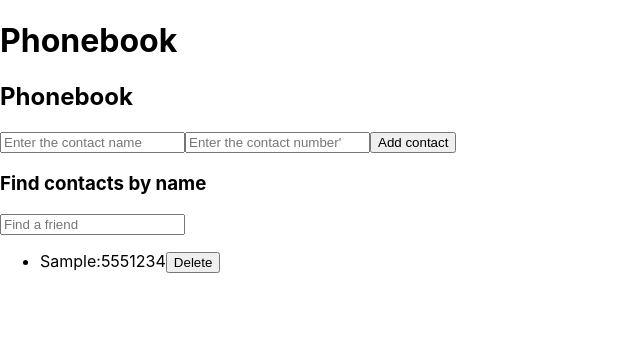
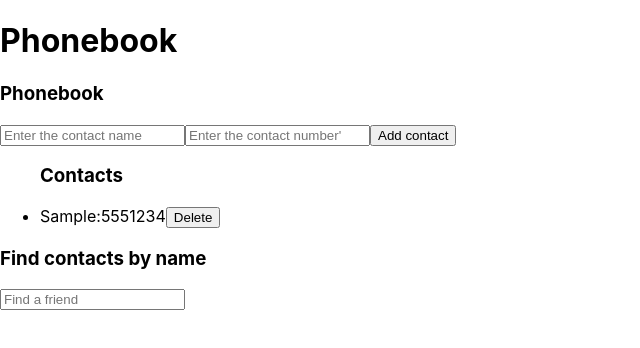
Before and after one commit to izaitseva/goit-react-hw-07-phonebook, a React (Create React App) app: page / in a window 1280 px wide. Both pictures are taken after typing "Sample", "5551234" into the empty fields and a click on the button "Add contact". Shown: the top 348 px of the page, without its empty margins (0-640 px from the left). Built offline with nearby package versions, Linux system fonts and the light colour scheme.

Commit message:
conditional rendering

```diff
--- a/src/features/ContactsList.js
+++ b/src/features/ContactsList.js
@@ -11,14 +11,23 @@ const ContactsList = () => {
     }
 
     return (
-        <ul>
-            {
-                filteredContacts.map((contact) => (
-                    <li key={contact.id}>{contact.name}:{contact.number}
-                        <button onClick={() => onDeleteContact(contact.id)}>Delete</button>
-                    </li>
-                ))}
-        </ul>
+        <>
+
+            {filteredContacts && filteredContacts.length > 0 ? (
+                <ul>
+                    <h3>Contacts</h3>
+                    {filteredContacts.map((contact) => (
+                        <li key={contact.id}>
+                            {contact.name}:{contact.number}
+                            <button onClick={() => onDeleteContact(contact.id)}>Delete</button>
+                        </li>
+                    ))}
+                </ul>
+            ) : (
+                <p>Error</p>
+            )}
+
+        </>
     )
 }
 
--- a/src/features/contacts/Contacts.js
+++ b/src/features/contacts/Contacts.js
@@ -15,8 +15,8 @@ export const Contacts = () => {
                 {contacts.length === 0
                     ? <p>You don't have contacts yet</p>
                     : <>
+                        <ContactsList />
                         <FilterContacts />
-                        <ContactsList />
                     </>
                 }
             </div>
--- a/src/features/contacts/CreateContacts.js
+++ b/src/features/contacts/CreateContacts.js
@@ -27,7 +27,7 @@ const CreateContacts = () => {
 
     return (
         <div>
-            <h2>Phonebook</h2>
+            <h3>Phonebook</h3>
             <input
                 placeholder="Enter the contact name"
                 type="text"
```
